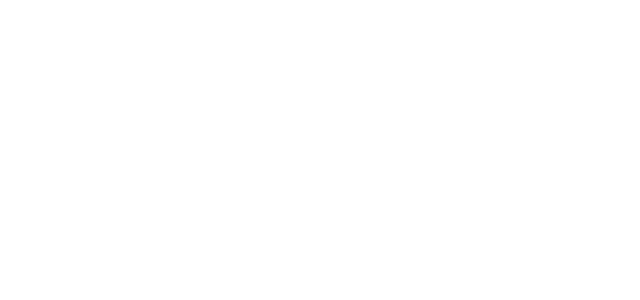
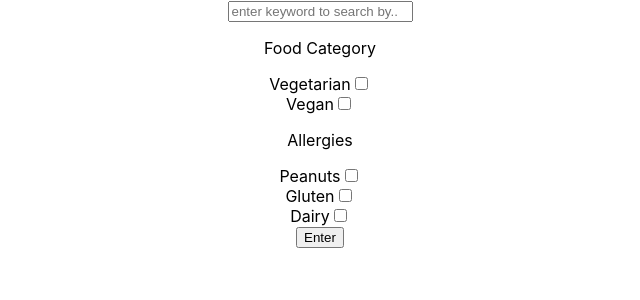
Before and after one commit to sahibak/Capstone, a React (Create React App) app in the folder client/: page /search in a window 1280 px wide. Shown: the top 300 px of the page, without its empty margins (320-960 px from the left). Built offline with nearby package versions, Linux system fonts and the light colour scheme.

Commit message:
updated routing

```diff
--- a/client/src/App.js
+++ b/client/src/App.js
@@ -75,8 +75,8 @@
         <div className="App">
           <BrowserRouter>
             <Switch>
-                <Route path="/" exact render = {(props) => <SearchPage {...props} userSelection={this.userSelection}></SearchPage>}></Route>
-                <Route path="/recipes" render = {() => <Recipes userSearch= {this.state.userSearch} userInput={this.state.userInput} getRecipes={this.getRecipes} recipesData={this.state.recipesData} dataCaptured={this.state.dataCaptured}></Recipes>}></Route>
+                <Route path="/search" exact render = {(props) => <SearchPage {...props} userSelection={this.userSelection}></SearchPage>}></Route>
+                <Route path="/" exact render = {() => <Recipes userSearch= {this.state.userSearch} userInput={this.state.userInput} getRecipes={this.getRecipes} recipesData={this.state.recipesData} dataCaptured={this.state.dataCaptured}></Recipes>}></Route>
                 <Route path="/shoppingcart" exact component = {ShoppingCart}></Route>
                 <Route path="/recipebook" exact component = {ShoppingCart}></Route>
             </Switch>
--- a/client/src/Components/footer/footer.js
+++ b/client/src/Components/footer/footer.js
@@ -11,10 +11,10 @@
             <Link to="/recipebook">
                 Recipe Book
             </Link>
-            <Link to="/recipes">
+            <Link to="/">
                 Recipes
             </Link>
-            <Link to="/">
+            <Link to="/search">
                 Search Page
             </Link>
             </>
--- a/client/src/Components/searchPage/searchPage.js
+++ b/client/src/Components/searchPage/searchPage.js
@@ -4,7 +4,7 @@
 
     searchSubmit = (event) => {
         this.props.userSelection(event);
-        this.props.history.push('/recipes')
+        this.props.history.push('/')
     }
 
     render(){
--- a/client/src/Components/shoppingCart/shoppingCart.js
+++ b/client/src/Components/shoppingCart/shoppingCart.js
@@ -1,7 +1,6 @@
 import React from "react";
 import axios from "axios";
 import Footer from "../footer/footer.js";
-import uuid from "uuid";
 
 export default class ShoppingCart extends React.Component{
     state = {
```
